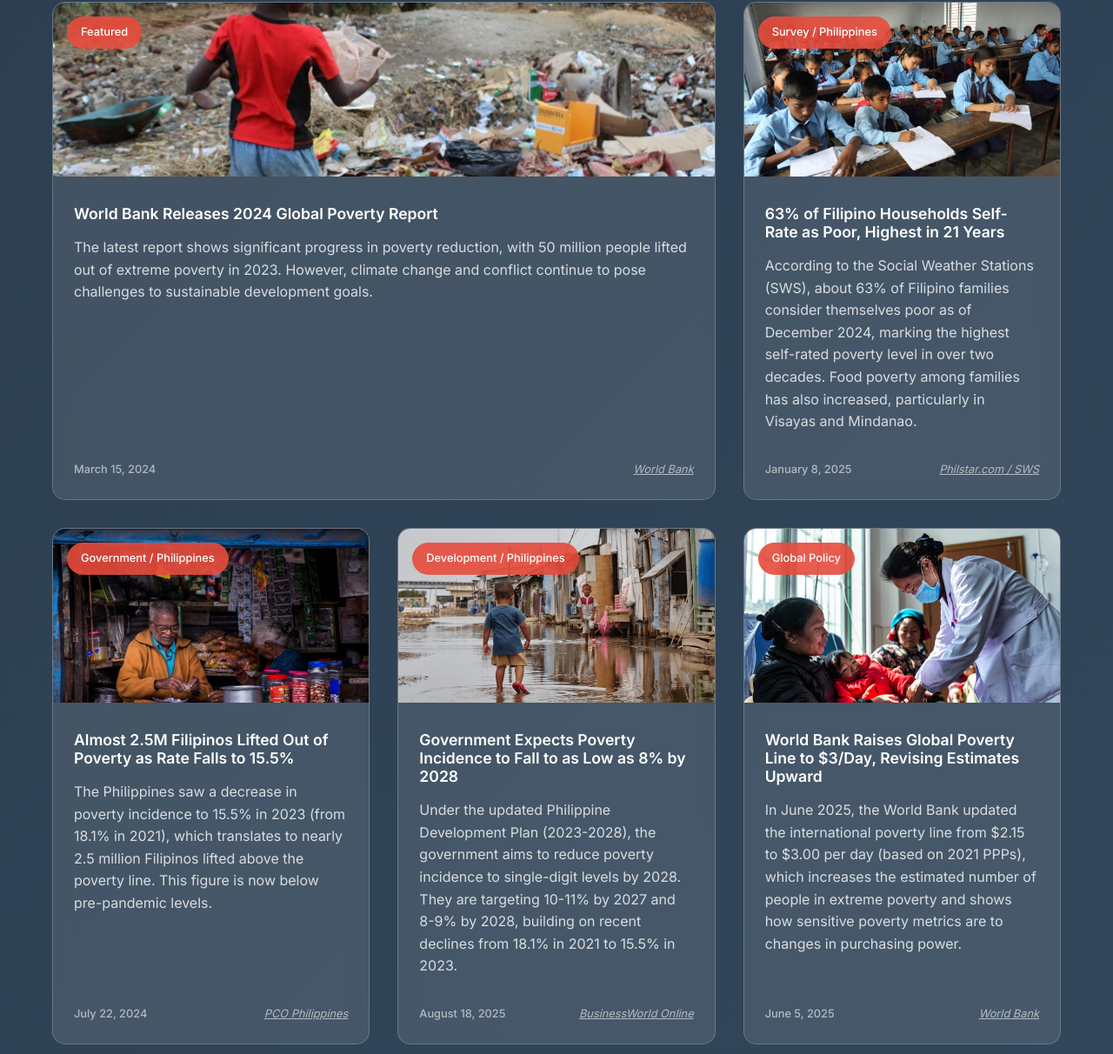
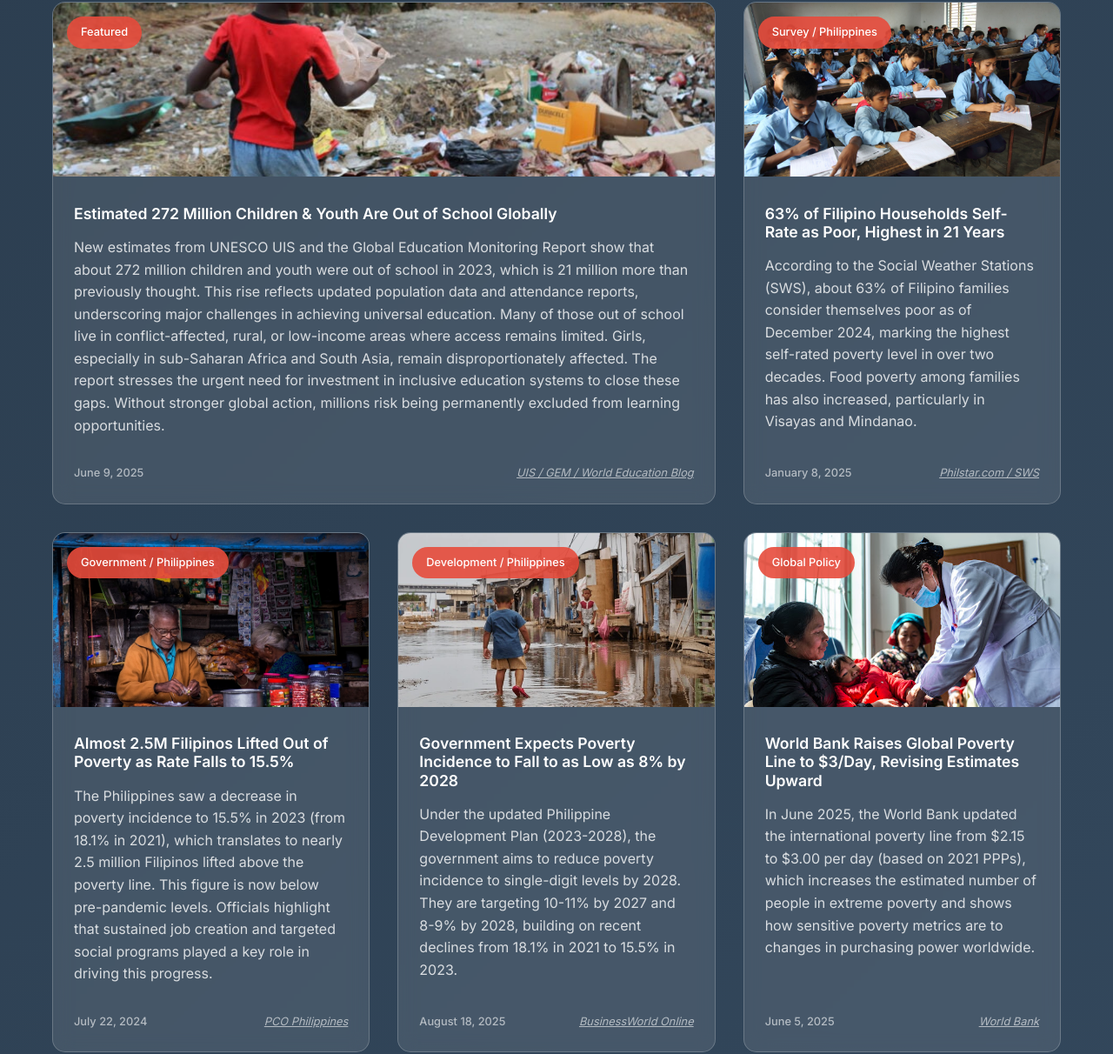
Before and after one commit to CarllyTopps/GiveOn-PovertyAwareness, a plain HTML site: page index.html in a window 1280 px wide. Shown: the part 7846-9058 px from the top of the page at 87% size. Drawn offline with Linux system fonts and the light colour scheme.

Commit message:
modify the news content

```diff
--- a/index.html
+++ b/index.html
@@ -380,18 +380,19 @@
             <div class="news-grid">
                 <article class="news-card featured">
                     <div class="news-image">
-                        <img src="assets\pics\poverty-news1.jpg" alt="Global poverty report" class="news-img">
+                        <img src="assets/pics/poverty-news1.jpg" alt="Out-of-school children globally" class="news-img">
                         <div class="news-category">Featured</div>
                     </div>
                     <div class="news-content">
-                        <h3>World Bank Releases 2024 Global Poverty Report</h3>
-                        <p class="news-excerpt">The latest report shows significant progress in poverty reduction, with 50 million people lifted out of extreme poverty in 2023. However, climate change and conflict continue to pose challenges to sustainable development goals.</p>
+                        <h3>Estimated 272 Million Children & Youth Are Out of School Globally</h3>
+                        <p class="news-excerpt">New estimates from UNESCO UIS and the Global Education Monitoring Report show that about 272 million children and youth were out of school in 2023, which is 21 million more than previously thought. This rise reflects updated population data and attendance reports, underscoring major challenges in achieving universal education. Many of those out of school live in conflict-affected, rural, or low-income areas where access remains limited. Girls, especially in sub-Saharan Africa and South Asia, remain disproportionately affected. The report stresses the urgent need for investment in inclusive education systems to close these gaps. Without stronger global action, millions risk being permanently excluded from learning opportunities.</p>
                         <div class="news-meta">
-                            <span class="news-date">March 15, 2024</span>
-                            <span class="news-source"><a href="https://www.worldbank.org/en/topic/poverty" target="_blank">World Bank</a></span>
+                            <span class="news-date">June 9, 2025</span>
+                            <span class="news-source"><a href="https://world-education-blog.org/2025/06/09/the-out-of-school-population-is-higher-than-previously-thought-and-rising/" target="_blank">UIS / GEM / World Education Blog</a></span>
                         </div>
                     </div>
                 </article>
+
 
                 <article class="news-card">
                     <div class="news-image">
@@ -415,7 +416,7 @@
                     </div>
                     <div class="news-content">
                         <h3>Almost 2.5M Filipinos Lifted Out of Poverty as Rate Falls to 15.5%</h3>
-                        <p class="news-excerpt">The Philippines saw a decrease in poverty incidence to 15.5% in 2023 (from 18.1% in 2021), which translates to nearly 2.5 million Filipinos lifted above the poverty line. This figure is now below pre-pandemic levels. </p>
+                        <p class="news-excerpt">The Philippines saw a decrease in poverty incidence to 15.5% in 2023 (from 18.1% in 2021), which translates to nearly 2.5 million Filipinos lifted above the poverty line. This figure is now below pre-pandemic levels. Officials highlight that sustained job creation and targeted social programs played a key role in driving this progress. </p>
                         <div class="news-meta">
                             <span class="news-date">July 22, 2024</span>
                             <span class="news-source"><a href="https://pco.gov.ph/news_releases/almost-2-5-million-filipinos-lifted-from-poverty-pbbm/" target="_blank">PCO Philippines</a></span>
@@ -445,7 +446,7 @@
                     </div>
                     <div class="news-content">
                         <h3>World Bank Raises Global Poverty Line to $3/Day, Revising Estimates Upward</h3>
-                        <p class="news-excerpt">In June 2025, the World Bank updated the international poverty line from $2.15 to $3.00 per day (based on 2021 PPPs), which increases the estimated number of people in extreme poverty and shows how sensitive poverty metrics are to changes in purchasing power. </p>
+                        <p class="news-excerpt">In June 2025, the World Bank updated the international poverty line from $2.15 to $3.00 per day (based on 2021 PPPs), which increases the estimated number of people in extreme poverty and shows how sensitive poverty metrics are to changes in purchasing power worldwide. </p>
                         <div class="news-meta">
                             <span class="news-date">June 5, 2025</span>
                             <span class="news-source"><a href="https://www.worldbank.org/en/news/factsheet/2025/06/05/june-2025-update-to-global-poverty-lines" target="_blank">World Bank</a></span>
@@ -460,7 +461,7 @@
                     </div>
                     <div class="news-content">
                         <h3>Global Hunger Declines Slightly, But Conflict & Climate Threaten Future Gains</h3>
-                        <p class="news-excerpt">A UN report says global hunger dropped to 8.2% of the population in 2024, down from 8.5% in 2023. But conflict, climate shocks, and rising costs could reverse the trend. Africa remains especially vulnerable, with over 307 million people chronically undernourished. </p>
+                        <p class="news-excerpt">A UN report says global hunger dropped to 8.2% of the population in 2024, down from 8.5% in 2023. But conflict, climate shocks, and rising costs could reverse the trend. Africa remains especially vulnerable, with over 307 million people chronically undernourished. The study warns that without urgent action, recent progress could quickly be undone. </p>
                         <div class="news-meta">
                             <span class="news-date">July 28, 2025</span>
                             <span class="news-source"><a href="https://www.reuters.com/world/global-hunger-falls-conflict-climate-threaten-progress-un-says-2025-07-28/" target="_blank">Reuters / UN SOFI Report</a></span>
@@ -491,7 +492,7 @@
                     </div>
                     <div class="news-content">
                         <h3>Global Hunger Declines Slightly to 8.2%, But Africa and Western Asia Still Struggle</h3>
-                        <p class="news-excerpt">According to the SOFI 2025 report, around 8.2% of the global population (≈ 673 million people) experienced hunger in 2024, down from 8.5% in 2023. However, hunger continued to increase in many subregions of Africa and Western Asia, even as southern Asia and Latin America saw improvements.</p>
+                        <p class="news-excerpt">According to the SOFI 2025 report, around 8.2% of the global population (≈ 673 million people) experienced hunger in 2024, down from 8.5% in 2023. However, hunger continued to increase in many subregions of Africa and Western Asia, even as southern Asia and Latin America saw improvements. The report emphasizes that targeted policies are needed to protect the most vulnerable.</p>
                         <div class="news-meta">
                             <span class="news-date">July 28, 2025</span>
                             <span class="news-source"><a href="https://www.who.int/news/item/28-07-2025-global-hunger-declines-but-rises-in-africa-and-western-asia-un-report" target="_blank">WHO / UN SOFI Report</a></span>
```
